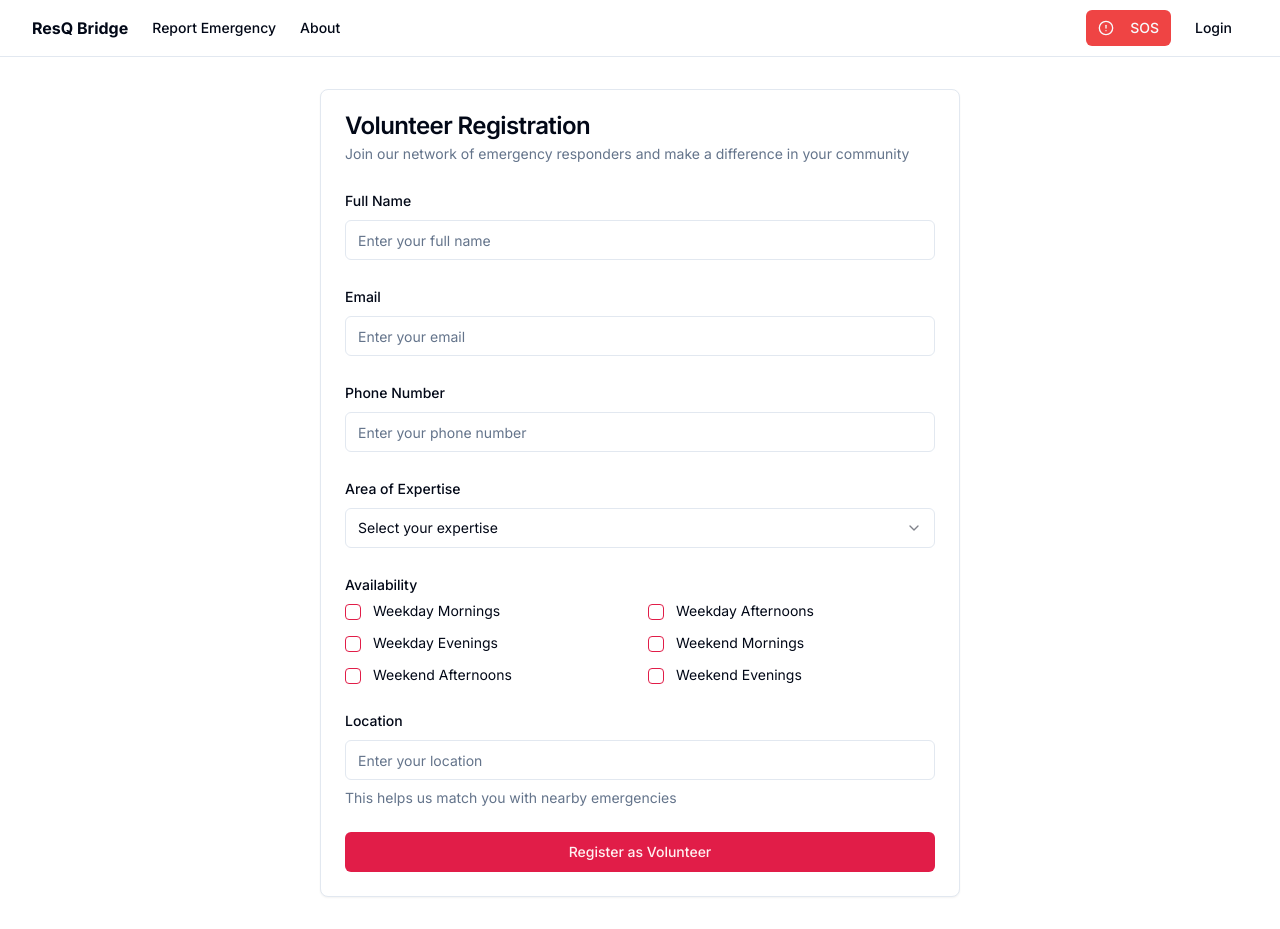
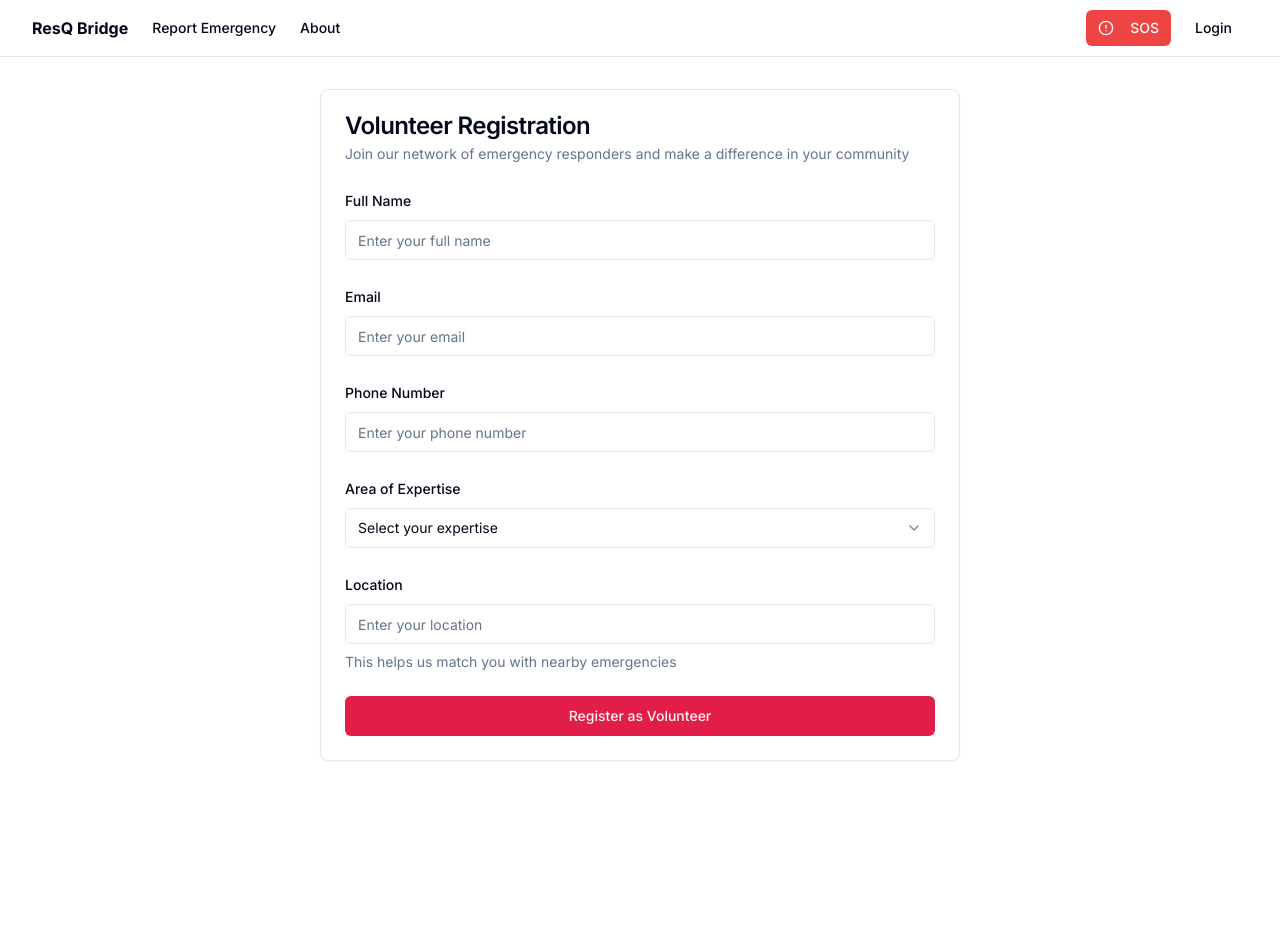
Before and after one commit to RG1208/RB_Project, a Next.js app: page /volunteer in a window 1280 px wide. After the commit the page ends 857 px from the top, so only its background shows below. Built offline with nearby package versions, Linux system fonts and the light colour scheme.

Commit message:
fix: volunteer regitered page

```diff
--- a/app/volunteer/page.tsx
+++ b/app/volunteer/page.tsx
@@ -134,43 +134,6 @@ export default function VolunteerPage() {
 
               <FormField
                 control={form.control}
-                name="availability"
-                render={() => (
-                  <FormItem>
-                    <FormLabel>Availability</FormLabel>
-                    <div className="grid grid-cols-2 gap-4">
-                      {availabilityOptions.map((option) => (
-                        <FormField
-                          key={option.id}
-                          control={form.control}
-                          name="availability"
-                          render={({ field }) => {
-                            return (
-                              <FormItem key={option.id} className="flex flex-row items-start space-x-3 space-y-0">
-                                <FormControl>
-                                  <Checkbox
-                                    checked={field.value?.includes(option.id)}
-                                    onCheckedChange={(checked) => {
-                                      return checked
-                                        ? field.onChange([...field.value, option.id])
-                                        : field.onChange(field.value?.filter((value) => value !== option.id))
-                                    }}
-                                  />
-                                </FormControl>
-                                <FormLabel className="font-normal">{option.label}</FormLabel>
-                              </FormItem>
-                            )
-                          }}
-                        />
-                      ))}
-                    </div>
-                    <FormMessage />
-                  </FormItem>
-                )}
-              />
-
-              <FormField
-                control={form.control}
                 name="location"
                 render={({ field }) => (
                   <FormItem>
```
